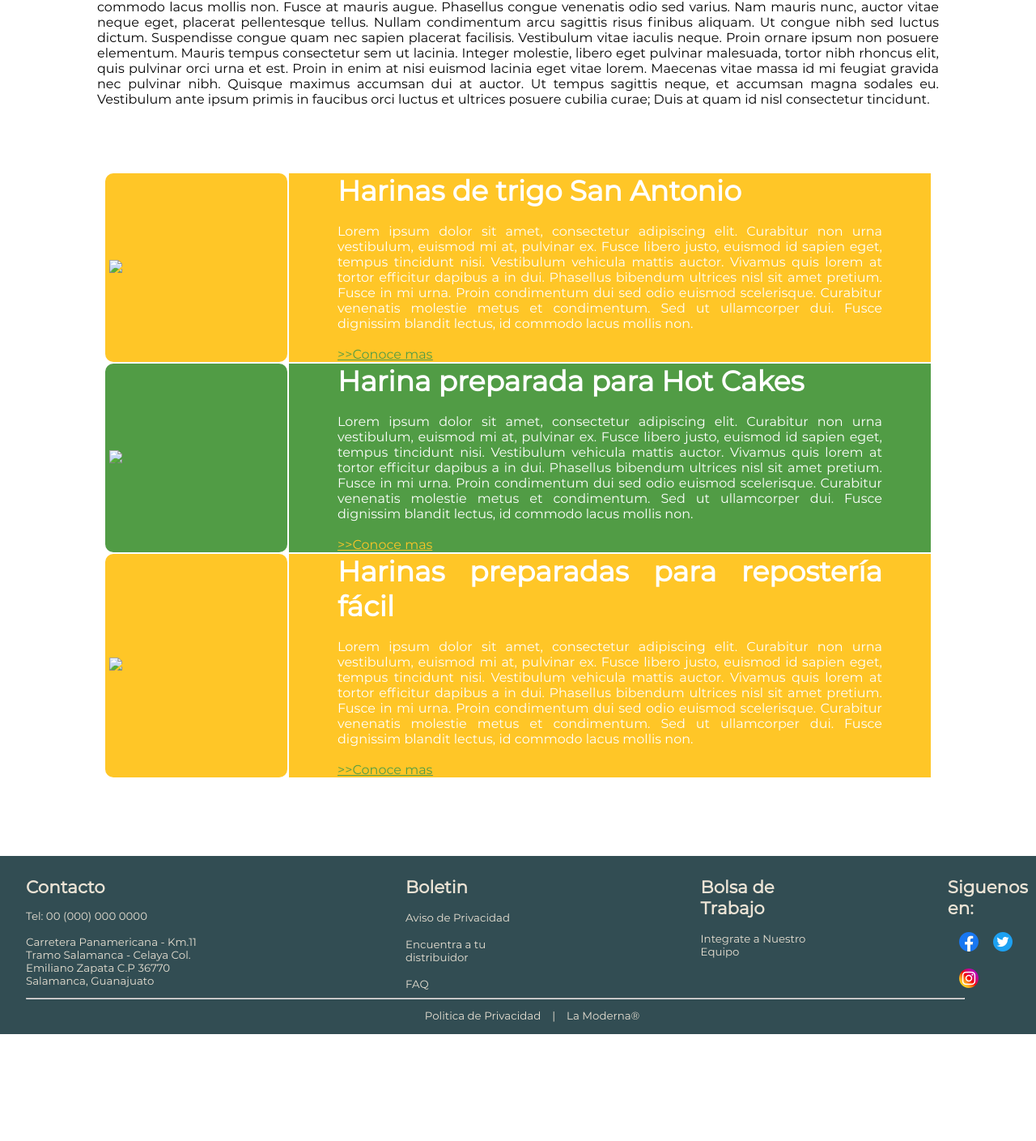
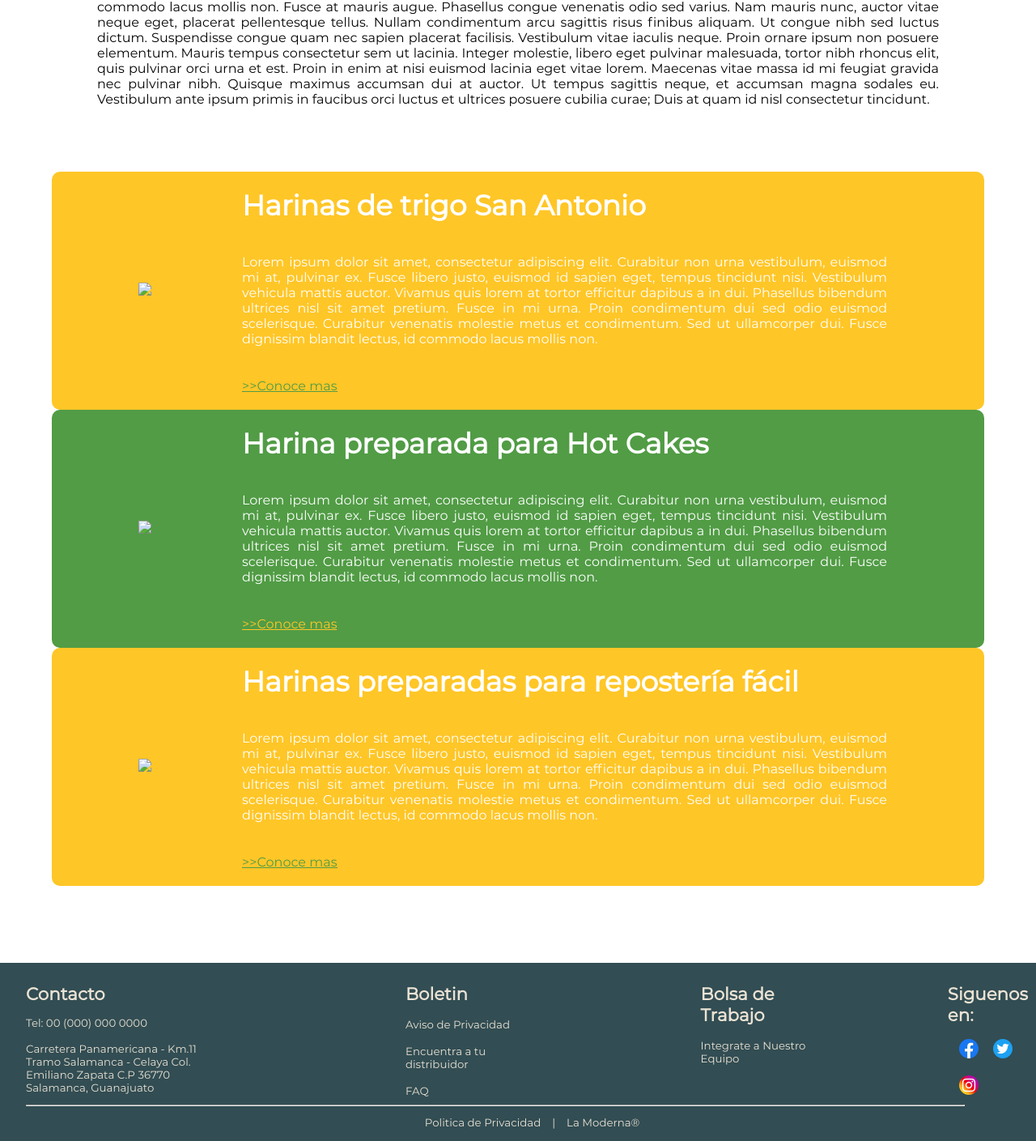
Before and after one commit to fabian994/primerDisenio, a PHP site: page /harinas_hogar.html in a window 1280 px wide. Shown: the part 419-1828 px from the top of the page at 81% size. Before the commit the page ends 1696 px from the top, so only its background shows below. Run offline with PHP 8.4, Linux system fonts and the light colour scheme; some libraries are stand-ins or nearby versions.

Commit message:
Arreglado tabla de harinas_hogar

```diff
--- a/harinas_hogar.html
+++ b/harinas_hogar.html
@@ -33,7 +33,7 @@
             <table class = "tabla_harinas_hogar">
                 <tr id="tabla_fila1">
                     <td id="img_producto"><img src="https://via.placeholder.com/200"></td>
-                    <td>
+                    <td id="producto_descripcion">
                         <h2 class = "titulo26" id="producto_descripcion"> Harinas de trigo San Antonio  </h2><br>
                         <p id="producto_descripcion">
                             Lorem ipsum dolor sit amet, consectetur adipiscing elit. Curabitur non urna vestibulum, euismod mi at, pulvinar ex. Fusce libero justo, euismod id sapien eget, tempus tincidunt nisi. Vestibulum vehicula mattis auctor. Vivamus quis lorem at tortor efficitur dapibus a in dui. Phasellus bibendum ultrices nisl sit amet pretium. Fusce in mi urna. Proin condimentum dui sed odio euismod scelerisque. Curabitur venenatis molestie metus et condimentum. Sed ut ullamcorper dui. Fusce dignissim blandit lectus, id commodo lacus mollis non.
@@ -47,7 +47,7 @@
 
                 <tr id="tabla_fila2">
                     <td id="img_producto"><img src="https://via.placeholder.com/200"></td>
-                    <td>
+                    <td id="producto_descripcion">
                         <h2 class = "titulo26" id="producto_descripcion"> Harina preparada para Hot Cakes</h2><br>
                         <p id="producto_descripcion">
                             Lorem ipsum dolor sit amet, consectetur adipiscing elit. Curabitur non urna vestibulum, euismod mi at, pulvinar ex. Fusce libero justo, euismod id sapien eget, tempus tincidunt nisi. Vestibulum vehicula mattis auctor. Vivamus quis lorem at tortor efficitur dapibus a in dui. Phasellus bibendum ultrices nisl sit amet pretium. Fusce in mi urna. Proin condimentum dui sed odio euismod scelerisque. Curabitur venenatis molestie metus et condimentum. Sed ut ullamcorper dui. Fusce dignissim blandit lectus, id commodo lacus mollis non.
@@ -61,7 +61,7 @@
 
                 <tr id="tabla_fila1">
                     <td id="img_producto"><img src="https://via.placeholder.com/200">
-                    <td>
+                    <td id="producto_descripcion">
                         <h2 class = "titulo26" id="producto_descripcion"> Harinas preparadas para repostería fácil</h2><br>
                         <p id="producto_descripcion">
                             Lorem ipsum dolor sit amet, consectetur adipiscing elit. Curabitur non urna vestibulum, euismod mi at, pulvinar ex. Fusce libero justo, euismod id sapien eget, tempus tincidunt nisi. Vestibulum vehicula mattis auctor. Vivamus quis lorem at tortor efficitur dapibus a in dui. Phasellus bibendum ultrices nisl sit amet pretium. Fusce in mi urna. Proin condimentum dui sed odio euismod scelerisque. Curabitur venenatis molestie metus et condimentum. Sed ut ullamcorper dui. Fusce dignissim blandit lectus, id commodo lacus mollis non.
@@ -76,6 +76,7 @@
 
 
     </section><br><br><br><br><br>
+</section>
 
     <footer>
 
--- a/styles/harinas_para_hogar.css
+++ b/styles/harinas_para_hogar.css
@@ -63,9 +63,8 @@ p{
 }
 
 .tabla_harinas_hogar{
-
-    border: none;
-    border-radius: 10px;
+    margin: 0 auto;
+    border-collapse: collapse;
     padding-left: 10%;
     width: 90%;
 
@@ -73,34 +72,39 @@ p{
 
 #tabla_fila1{
 
-    border: none;
     border-radius: 10px;
     background-color: #ffc627;
 }
 
 #tabla_fila2{
 
-    border: none;
     border-radius: 10px;
     background-color: #519C45;
 }
 
 #img_producto{
-    border: none;
-    border-radius: 10px;
-    padding-left: 0.5%;
+
+    border-radius: 10px 0px 0px 10px;
+    padding-left: 1%;
     padding-top: 0.5%;
     padding-bottom: 0.5%;
     padding-right: 0.5%;
     width: 225px;
 
+    text-align: center;
+    vertical-align: middle;
+    border-right: 0px;
 }
 
 #producto_descripcion{
-    border: none;
+
+    border-radius: 0px 10px 10px 0px;
     text-align: justify;
-    padding-left: 60px;
+    vertical-align: middle;
+    padding-left: 0.5%;
     padding-right: 60px;
+    padding-top: 10px;
+    padding-bottom: 10px;
 }
 
 .Boton_conoceMas{ /*Tiene link a sitio externo tres estrellas */
```
